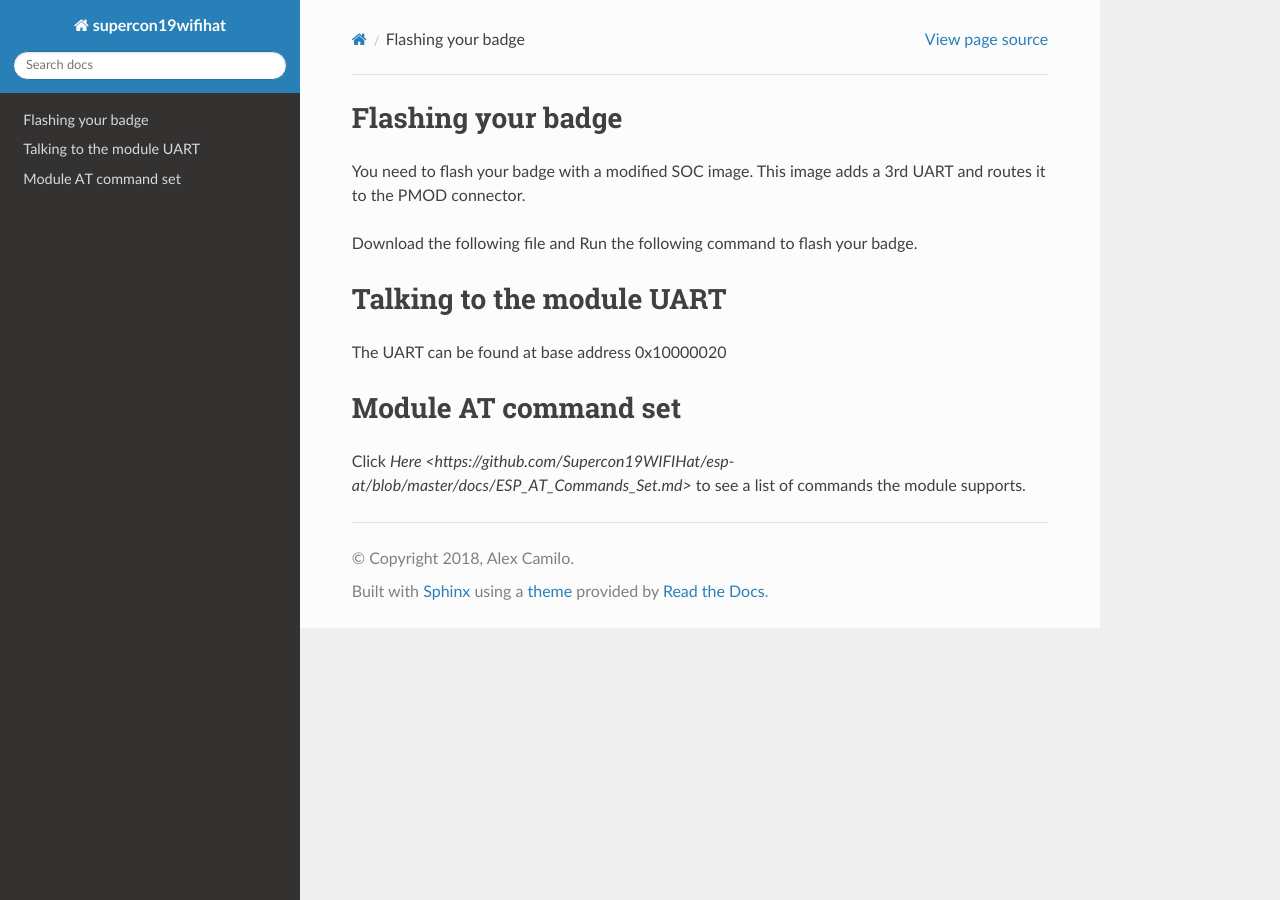
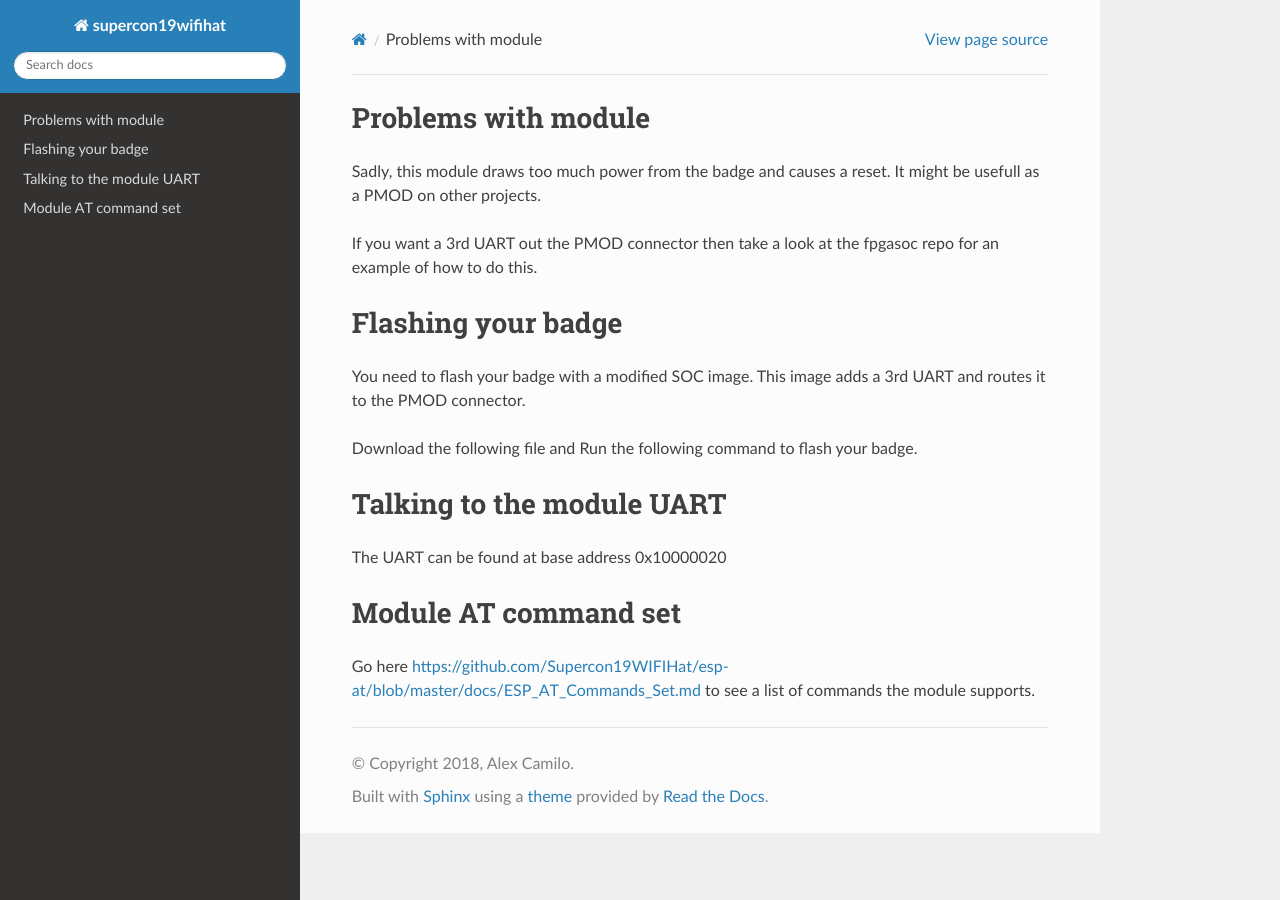
Before and after one commit to Supercon19WIFIHat/Supercon19WIFIHat.github.io, a Sphinx documentation site: the page built from source/docs.rst, in a window 1280 px wide. Built offline with Sphinx 7.4.7 and the Read the Docs theme 2.0.0, drawn with Linux system fonts in a browser that asks for light colours.

Commit message:
Updated documentation

```diff
--- a/source/docs.rst
+++ b/source/docs.rst
@@ -1,3 +1,11 @@
+Problems with module
+=========================
+Sadly, this module draws too much power from the badge and causes a reset.
+It might be usefull as a PMOD on other projects.
+
+If you want a 3rd UART out the PMOD connector then take a look at the fpgasoc repo for an example of how to do this.
+
+
 Flashing your badge
 =========================
 You need to flash your badge with a modified SOC image.
@@ -12,4 +20,4 @@ The UART can be found at base address 0x10000020
 
 Module AT command set
 =============================
-Click `Here <https://github.com/Supercon19WIFIHat/esp-at/blob/master/docs/ESP_AT_Commands_Set.md>` to see a list of commands the module supports.
+Go here https://github.com/Supercon19WIFIHat/esp-at/blob/master/docs/ESP_AT_Commands_Set.md to see a list of commands the module supports.
```
